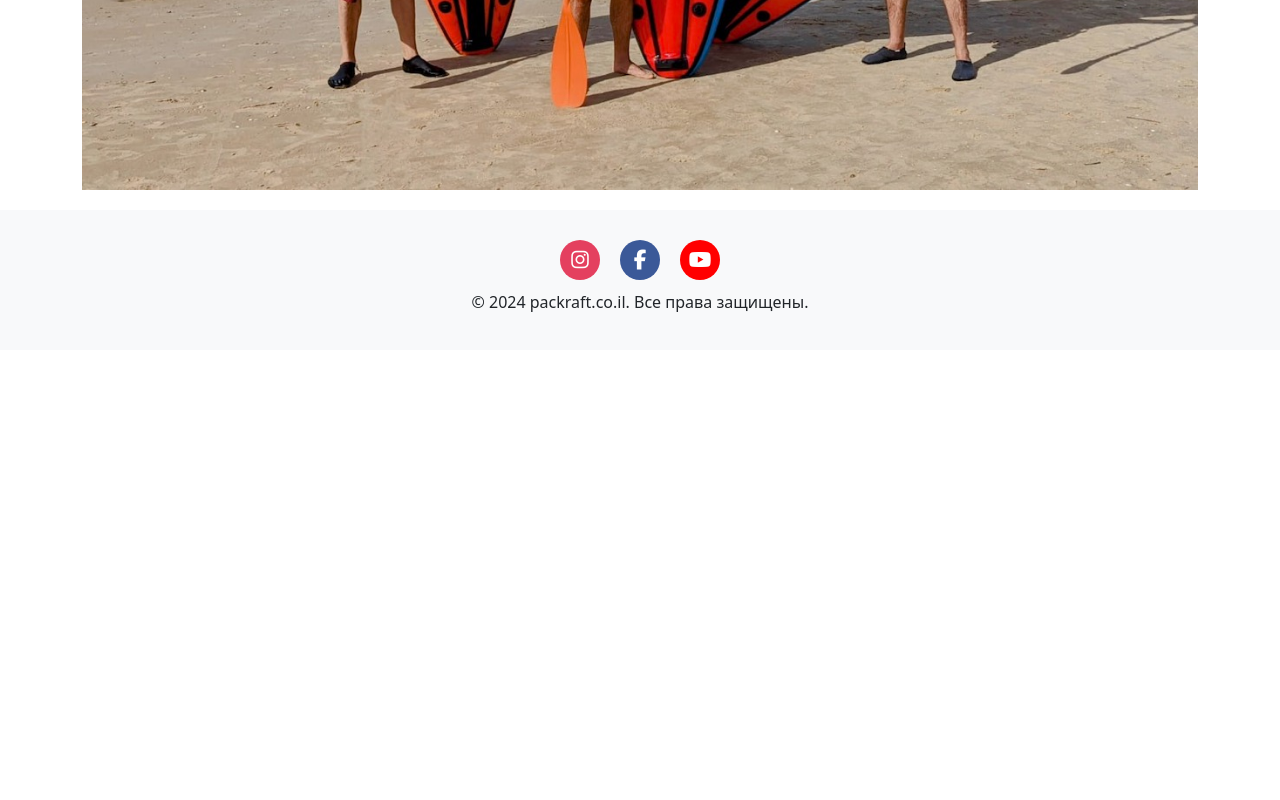
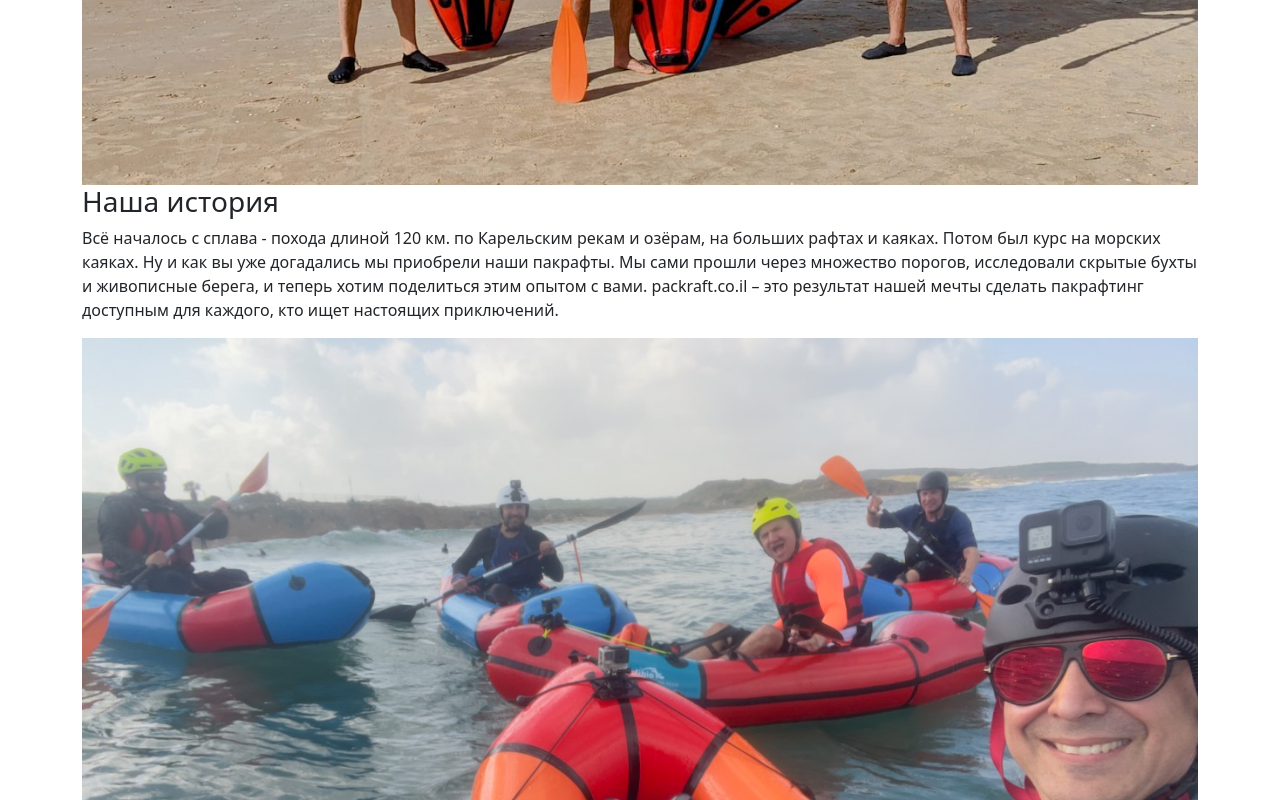
Before and after one commit to dimabruk/packraft.co.il, a plain HTML site: page index.html in a window 1280 px wide. Shown: the part 2793-3593 px from the top of the page. Before the commit the page ends 3143 px from the top, so only its background shows below. Drawn offline with nearby package versions, Linux system fonts and the light colour scheme.

Commit message:
Update index.html
we 4

```diff
--- a/index.html
+++ b/index.html
@@ -37,7 +37,7 @@
         />
       </section>
       <article>
-        <h2>Ощутите магию природы</h2>
+        <h3>Ощутите магию природы</h3>
         <p>
           Пакрафтинг – это удивительный способ исследовать природу Израиля с
           новой стороны...
@@ -60,6 +60,25 @@
                 loading="lazy"
                 />
               </article>
+        <article>
+        <h3>Наша история</h3>
+        <p>
+          Всё началось с сплава - похода длиной 120 км. по Карельским рекам и
+          озёрам, на больших рафтах и каяках. Потом был курс на морских каяках.
+          Ну и как вы уже догадались мы приобрели наши пакрафты. Мы сами прошли
+          через множество порогов, исследовали скрытые бухты и живописные
+          берега, и теперь хотим поделиться этим опытом с вами. packraft.co.il –
+          это результат нашей мечты сделать пакрафтинг доступным для каждого,
+          кто ищет настоящих приключений.
+        </p>
+
+        <img
+        src="images/we4.jpeg"
+        class="img-fluid"
+        alt="Мы – команда энтузиастов"
+        loading="lazy"
+        />
+      </article>
     </main>
     <footer class="footer text-center">
       <div class="d-flex justify-content-center">
```
